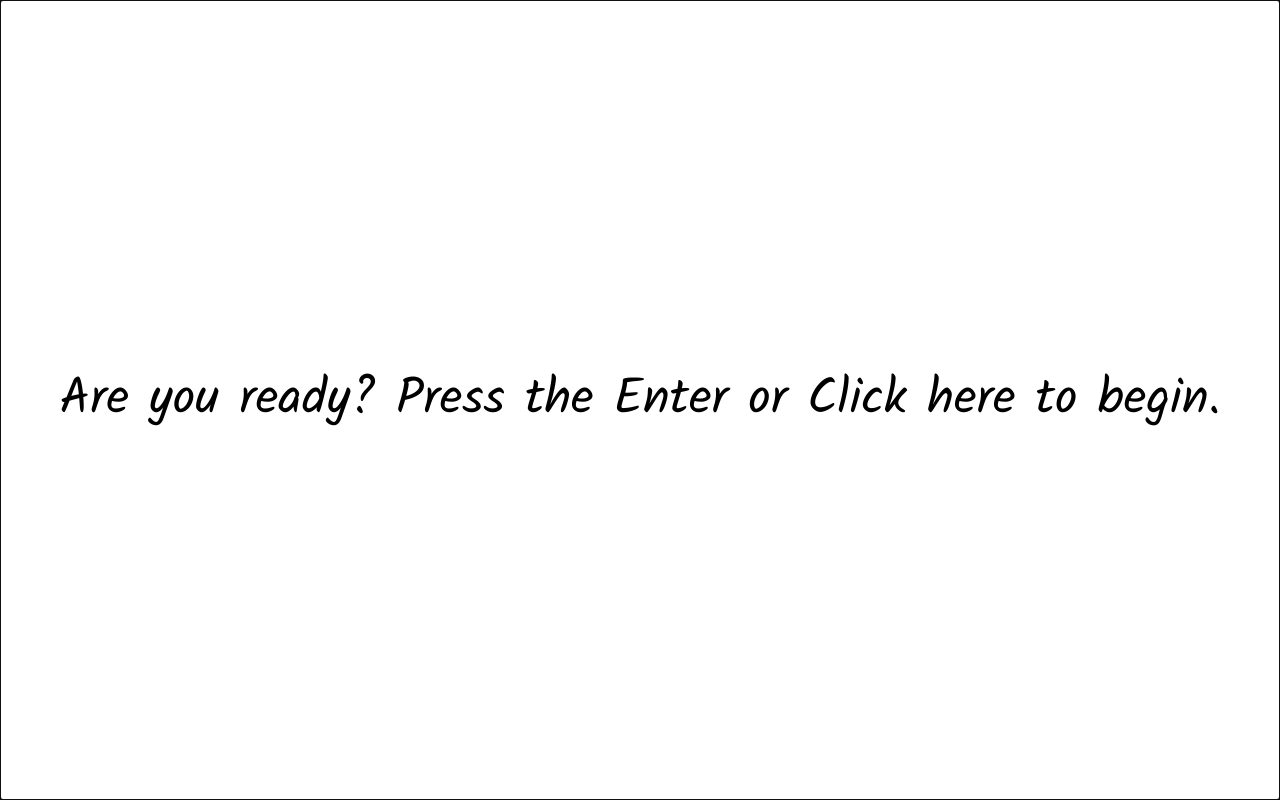
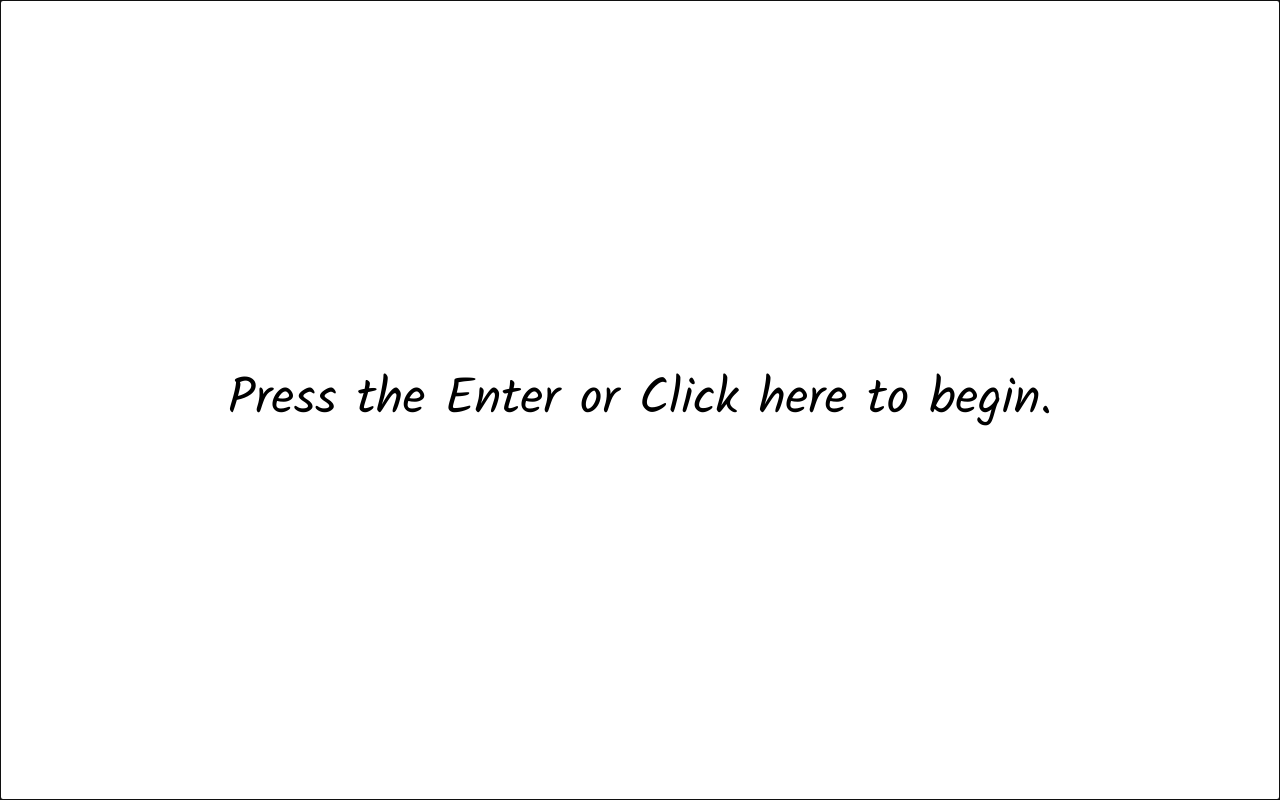
Before and after one commit to RookieMasterrr/simple-english, a Vue app: page / in a window 1280 px wide. Built offline with nearby package versions, Linux system fonts and the light colour scheme.

Commit message:
change dialog content

```diff
--- a/src/App.vue
+++ b/src/App.vue
@@ -32,7 +32,7 @@
         </div>
         <dialog ref="ready_dialog_ref">
             <span @click="close_dialog">
-                Are you ready? Press the Enter or Click here to begin.
+                Press the Enter or Click here to begin.
             </span>
         </dialog>
     </div>
```
